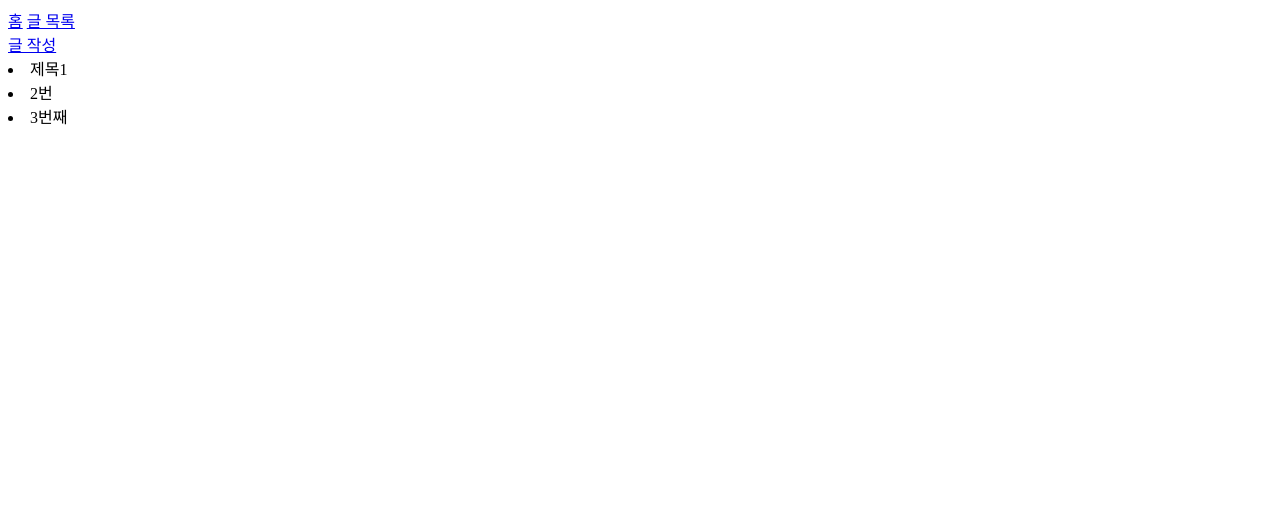
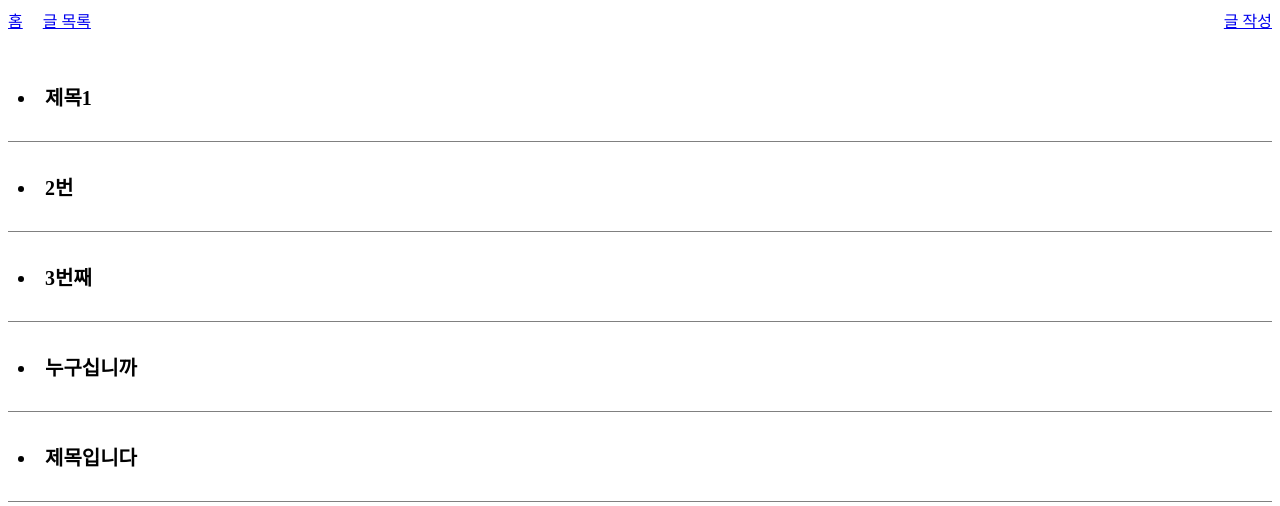
Before and after one commit to kdt-ful-class-three-group/KDT-FUL-3_subject-3-4_member_11, a website: page index.html in a window 1280 px wide. Drawn offline with Linux system fonts and the light colour scheme.

Commit message:
for문으로 dom제어를 해서, 상세페이지의 내용을 만들고, li[i]를 클릭하면, li가 담긴 section이 사라지고, 상세페이지의 내용이 나타나게 만들었다.

```diff
--- a/data.json
+++ b/data.json
@@ -13,5 +13,15 @@
     "name": "전선일",
     "title": "3번째",
     "main": "3번쨰 내용입니다"
+  },
+  {
+    "name": "전선일",
+    "title": "누구십니까",
+    "main": "안녕하세요 반갑습니다\r\n"
+  },
+  {
+    "name": "전선일",
+    "title": "제목입니다",
+    "main": "내용입니다\r\n"
   }
 ]
--- a/index.html
+++ b/index.html
@@ -5,10 +5,51 @@
   <meta name="viewport" content="width=device-width, initial-scale=1.0">
   <title>Document</title>
   <style>
+    main {
+      display: flex;
+      flex-direction: column;
+      gap: 20px;
+    }
+
+    section:nth-child(1) {
+      display: flex;
+      flex-direction: row;
+      justify-content: space-between;
+    }
+
     section {
       display: flex;
       flex-direction: column;
     }
+
+    section:nth-child(3) {
+      display: flex;
+      flex-direction: column;
+      padding: 30px;
+      gap: 10px;
+    }
+
+    article {
+      display: flex;
+      flex-direction: row;
+      justify-content: space-around;
+      gap: 20px;
+    }
+
+    section:nth-child(2) li {
+      cursor: pointer;
+      border-bottom: 1px solid gray;
+      font-size: 20px;
+      font-weight: bold;
+      padding: 10px;
+      padding-top: 30px;
+      padding-bottom: 30px;
+    }
+
+    section:nth-child(2) li:hover {
+      background-color: rgb(198, 198, 198);
+    }
+
   </style>
 </head>
 <body>
--- a/src.js
+++ b/src.js
@@ -17,6 +17,30 @@ async function logJSONData() {
     sections[1].appendChild(dataName);
     // 2번째 섹션의 자식요소로 dataName이 들어감.
     };
+
+  for(let i=0; i<jsonData.length; i++) {
+    const main = document.querySelector('main');
+    const sections = document.querySelectorAll('section');
+    const li = document.querySelectorAll('li');
+    const newSection = document.createElement('section');
+    const h1 = document.createElement('h1');
+    const dataName = document.createElement('li')
+    const dataMain = document.createElement('li')
+
+    h1.textContent = `${jsonData[i].title}`;
+    dataName.textContent = `작성자: ${jsonData[i].name}`;
+    dataMain.textContent = `내용: ${jsonData[i].main}`;
+
+
+    li[i].addEventListener('click', function() {
+      sections[1].style.display = 'none'
+
+      newSection.appendChild(h1);
+      newSection.appendChild(dataName);
+      newSection.appendChild(dataMain);
+      main.appendChild(newSection);
+    });
+  };
 }
 
 logJSONData();
```
